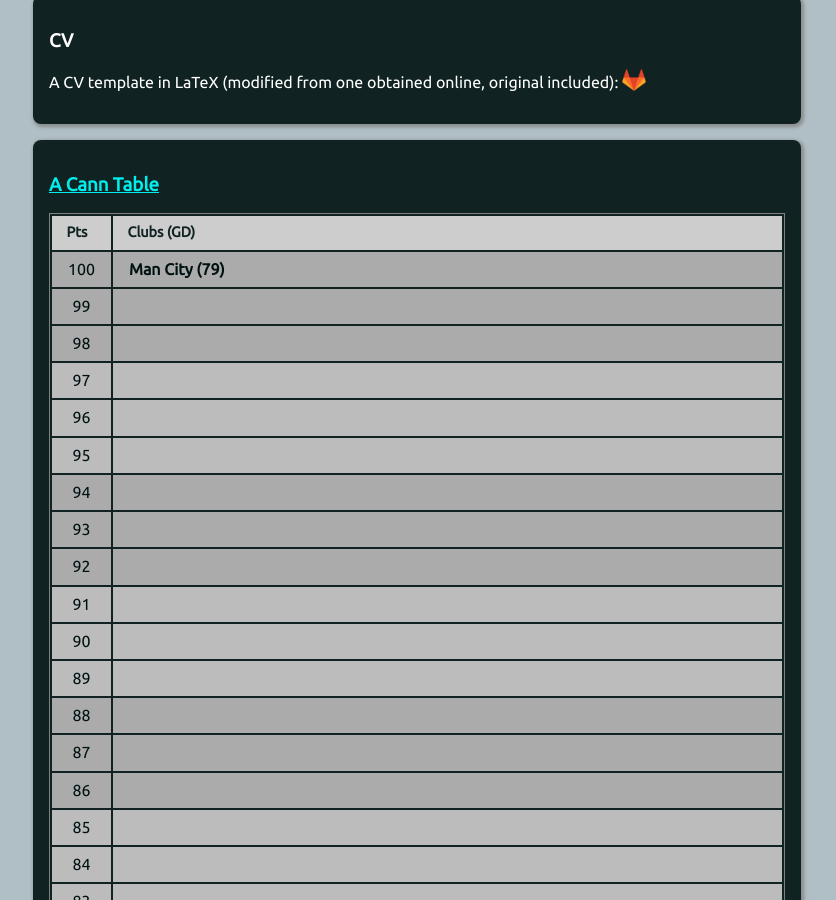
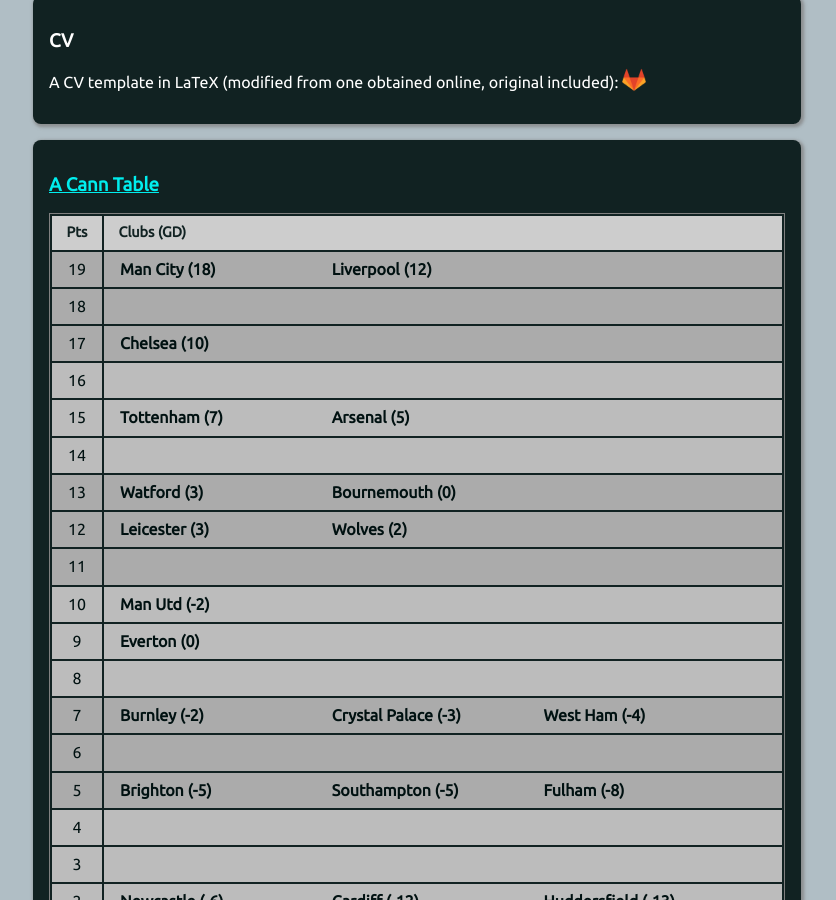
Before and after one commit to muru/muru.github.io, a Jekyll site: the page built from resources.md, in a window 1280 px wide and 900 px high, scrolled down 1556 px. Shown: the whole window, without its empty margins (223-1059 px from the left). Built offline with Jekyll 4.4.1, drawn with Linux system fonts in a browser that asks for light colours; some of the changed text lies outside the part shown.

Commit message:
updated cann-table: $(date)

```diff
--- a/cann-table.html
+++ b/cann-table.html
@@ -1,374 +1,114 @@
 <table id="cann-table">
 <thead> <th> Pts </th> <th> Clubs (GD) </th> </thead>
 	<tr class="cann-row-1">
-		<td class="cann-point"> 100 </td>
+		<td class="cann-point"> 19 </td>
 		<td class="cann-clubs">
-			<span class="club-name"> Man City (79) </span>
+			<span class="club-name"> Man City (18) </span>
+			<span class="club-name"> Liverpool (12) </span>
 		</td>
  	</tr>
 	<tr class="cann-row-1">
-		<td class="cann-point"> 99 </td>
+		<td class="cann-point"> 18 </td>
 		<td class="cann-clubs">
 		</td>
  	</tr>
 	<tr class="cann-row-1">
-		<td class="cann-point"> 98 </td>
+		<td class="cann-point"> 17 </td>
+		<td class="cann-clubs">
+			<span class="club-name"> Chelsea (10) </span>
+		</td>
+ 	</tr>
+	<tr class="cann-row-2">
+		<td class="cann-point"> 16 </td>
 		<td class="cann-clubs">
 		</td>
  	</tr>
 	<tr class="cann-row-2">
-		<td class="cann-point"> 97 </td>
+		<td class="cann-point"> 15 </td>
+		<td class="cann-clubs">
+			<span class="club-name"> Tottenham (7) </span>
+			<span class="club-name"> Arsenal (5) </span>
+		</td>
+ 	</tr>
+	<tr class="cann-row-2">
+		<td class="cann-point"> 14 </td>
+		<td class="cann-clubs">
+		</td>
+ 	</tr>
+	<tr class="cann-row-1">
+		<td class="cann-point"> 13 </td>
+		<td class="cann-clubs">
+			<span class="club-name"> Watford (3) </span>
+			<span class="club-name"> Bournemouth (0) </span>
+		</td>
+ 	</tr>
+	<tr class="cann-row-1">
+		<td class="cann-point"> 12 </td>
+		<td class="cann-clubs">
+			<span class="club-name"> Leicester (3) </span>
+			<span class="club-name"> Wolves (2) </span>
+		</td>
+ 	</tr>
+	<tr class="cann-row-1">
+		<td class="cann-point"> 11 </td>
 		<td class="cann-clubs">
 		</td>
  	</tr>
 	<tr class="cann-row-2">
-		<td class="cann-point"> 96 </td>
+		<td class="cann-point"> 10 </td>
+		<td class="cann-clubs">
+			<span class="club-name"> Man Utd (-2) </span>
+		</td>
+ 	</tr>
+	<tr class="cann-row-2">
+		<td class="cann-point"> 9 </td>
+		<td class="cann-clubs">
+			<span class="club-name"> Everton (0) </span>
+		</td>
+ 	</tr>
+	<tr class="cann-row-2">
+		<td class="cann-point"> 8 </td>
+		<td class="cann-clubs">
+		</td>
+ 	</tr>
+	<tr class="cann-row-1">
+		<td class="cann-point"> 7 </td>
+		<td class="cann-clubs">
+			<span class="club-name"> Burnley (-2) </span>
+			<span class="club-name"> Crystal Palace (-3) </span>
+			<span class="club-name"> West Ham (-4) </span>
+		</td>
+ 	</tr>
+	<tr class="cann-row-1">
+		<td class="cann-point"> 6 </td>
+		<td class="cann-clubs">
+		</td>
+ 	</tr>
+	<tr class="cann-row-1">
+		<td class="cann-point"> 5 </td>
+		<td class="cann-clubs">
+			<span class="club-name"> Brighton (-5) </span>
+			<span class="club-name"> Southampton (-5) </span>
+			<span class="club-name"> Fulham (-8) </span>
+		</td>
+ 	</tr>
+	<tr class="cann-row-2">
+		<td class="cann-point"> 4 </td>
 		<td class="cann-clubs">
 		</td>
  	</tr>
 	<tr class="cann-row-2">
-		<td class="cann-point"> 95 </td>
-		<td class="cann-clubs">
-		</td>
- 	</tr>
-	<tr class="cann-row-1">
-		<td class="cann-point"> 94 </td>
-		<td class="cann-clubs">
-		</td>
- 	</tr>
-	<tr class="cann-row-1">
-		<td class="cann-point"> 93 </td>
-		<td class="cann-clubs">
-		</td>
- 	</tr>
-	<tr class="cann-row-1">
-		<td class="cann-point"> 92 </td>
+		<td class="cann-point"> 3 </td>
 		<td class="cann-clubs">
 		</td>
  	</tr>
 	<tr class="cann-row-2">
-		<td class="cann-point"> 91 </td>
+		<td class="cann-point"> 2 </td>
 		<td class="cann-clubs">
-		</td>
- 	</tr>
-	<tr class="cann-row-2">
-		<td class="cann-point"> 90 </td>
-		<td class="cann-clubs">
-		</td>
- 	</tr>
-	<tr class="cann-row-2">
-		<td class="cann-point"> 89 </td>
-		<td class="cann-clubs">
-		</td>
- 	</tr>
-	<tr class="cann-row-1">
-		<td class="cann-point"> 88 </td>
-		<td class="cann-clubs">
-		</td>
- 	</tr>
-	<tr class="cann-row-1">
-		<td class="cann-point"> 87 </td>
-		<td class="cann-clubs">
-		</td>
- 	</tr>
-	<tr class="cann-row-1">
-		<td class="cann-point"> 86 </td>
-		<td class="cann-clubs">
-		</td>
- 	</tr>
-	<tr class="cann-row-2">
-		<td class="cann-point"> 85 </td>
-		<td class="cann-clubs">
-		</td>
- 	</tr>
-	<tr class="cann-row-2">
-		<td class="cann-point"> 84 </td>
-		<td class="cann-clubs">
-		</td>
- 	</tr>
-	<tr class="cann-row-2">
-		<td class="cann-point"> 83 </td>
-		<td class="cann-clubs">
-		</td>
- 	</tr>
-	<tr class="cann-row-1">
-		<td class="cann-point"> 82 </td>
-		<td class="cann-clubs">
-		</td>
- 	</tr>
-	<tr class="cann-row-1">
-		<td class="cann-point"> 81 </td>
-		<td class="cann-clubs">
-			<span class="club-name"> Man Utd (40) </span>
-		</td>
- 	</tr>
-	<tr class="cann-row-1">
-		<td class="cann-point"> 80 </td>
-		<td class="cann-clubs">
-		</td>
- 	</tr>
-	<tr class="cann-row-2">
-		<td class="cann-point"> 79 </td>
-		<td class="cann-clubs">
-		</td>
- 	</tr>
-	<tr class="cann-row-2">
-		<td class="cann-point"> 78 </td>
-		<td class="cann-clubs">
-		</td>
- 	</tr>
-	<tr class="cann-row-2">
-		<td class="cann-point"> 77 </td>
-		<td class="cann-clubs">
-			<span class="club-name"> Tottenham (38) </span>
-		</td>
- 	</tr>
-	<tr class="cann-row-1">
-		<td class="cann-point"> 76 </td>
-		<td class="cann-clubs">
-		</td>
- 	</tr>
-	<tr class="cann-row-1">
-		<td class="cann-point"> 75 </td>
-		<td class="cann-clubs">
-			<span class="club-name"> Liverpool (46) </span>
-		</td>
- 	</tr>
-	<tr class="cann-row-1">
-		<td class="cann-point"> 74 </td>
-		<td class="cann-clubs">
-		</td>
- 	</tr>
-	<tr class="cann-row-2">
-		<td class="cann-point"> 73 </td>
-		<td class="cann-clubs">
-		</td>
- 	</tr>
-	<tr class="cann-row-2">
-		<td class="cann-point"> 72 </td>
-		<td class="cann-clubs">
-		</td>
- 	</tr>
-	<tr class="cann-row-2">
-		<td class="cann-point"> 71 </td>
-		<td class="cann-clubs">
-		</td>
- 	</tr>
-	<tr class="cann-row-1">
-		<td class="cann-point"> 70 </td>
-		<td class="cann-clubs">
-			<span class="club-name"> Chelsea (24) </span>
-		</td>
- 	</tr>
-	<tr class="cann-row-1">
-		<td class="cann-point"> 69 </td>
-		<td class="cann-clubs">
-		</td>
- 	</tr>
-	<tr class="cann-row-1">
-		<td class="cann-point"> 68 </td>
-		<td class="cann-clubs">
-		</td>
- 	</tr>
-	<tr class="cann-row-2">
-		<td class="cann-point"> 67 </td>
-		<td class="cann-clubs">
-		</td>
- 	</tr>
-	<tr class="cann-row-2">
-		<td class="cann-point"> 66 </td>
-		<td class="cann-clubs">
-		</td>
- 	</tr>
-	<tr class="cann-row-2">
-		<td class="cann-point"> 65 </td>
-		<td class="cann-clubs">
-		</td>
- 	</tr>
-	<tr class="cann-row-1">
-		<td class="cann-point"> 64 </td>
-		<td class="cann-clubs">
-		</td>
- 	</tr>
-	<tr class="cann-row-1">
-		<td class="cann-point"> 63 </td>
-		<td class="cann-clubs">
-			<span class="club-name"> Arsenal (23) </span>
-		</td>
- 	</tr>
-	<tr class="cann-row-1">
-		<td class="cann-point"> 62 </td>
-		<td class="cann-clubs">
-		</td>
- 	</tr>
-	<tr class="cann-row-2">
-		<td class="cann-point"> 61 </td>
-		<td class="cann-clubs">
-		</td>
- 	</tr>
-	<tr class="cann-row-2">
-		<td class="cann-point"> 60 </td>
-		<td class="cann-clubs">
-		</td>
- 	</tr>
-	<tr class="cann-row-2">
-		<td class="cann-point"> 59 </td>
-		<td class="cann-clubs">
-		</td>
- 	</tr>
-	<tr class="cann-row-1">
-		<td class="cann-point"> 58 </td>
-		<td class="cann-clubs">
-		</td>
- 	</tr>
-	<tr class="cann-row-1">
-		<td class="cann-point"> 57 </td>
-		<td class="cann-clubs">
-		</td>
- 	</tr>
-	<tr class="cann-row-1">
-		<td class="cann-point"> 56 </td>
-		<td class="cann-clubs">
-		</td>
- 	</tr>
-	<tr class="cann-row-2">
-		<td class="cann-point"> 55 </td>
-		<td class="cann-clubs">
-		</td>
- 	</tr>
-	<tr class="cann-row-2">
-		<td class="cann-point"> 54 </td>
-		<td class="cann-clubs">
-			<span class="club-name"> Burnley (-3) </span>
-		</td>
- 	</tr>
-	<tr class="cann-row-2">
-		<td class="cann-point"> 53 </td>
-		<td class="cann-clubs">
-		</td>
- 	</tr>
-	<tr class="cann-row-1">
-		<td class="cann-point"> 52 </td>
-		<td class="cann-clubs">
-		</td>
- 	</tr>
-	<tr class="cann-row-1">
-		<td class="cann-point"> 51 </td>
-		<td class="cann-clubs">
-		</td>
- 	</tr>
-	<tr class="cann-row-1">
-		<td class="cann-point"> 50 </td>
-		<td class="cann-clubs">
-		</td>
- 	</tr>
-	<tr class="cann-row-2">
-		<td class="cann-point"> 49 </td>
-		<td class="cann-clubs">
-			<span class="club-name"> Everton (-14) </span>
-		</td>
- 	</tr>
-	<tr class="cann-row-2">
-		<td class="cann-point"> 48 </td>
-		<td class="cann-clubs">
-		</td>
- 	</tr>
-	<tr class="cann-row-2">
-		<td class="cann-point"> 47 </td>
-		<td class="cann-clubs">
-			<span class="club-name"> Leicester (-4) </span>
-		</td>
- 	</tr>
-	<tr class="cann-row-1">
-		<td class="cann-point"> 46 </td>
-		<td class="cann-clubs">
-		</td>
- 	</tr>
-	<tr class="cann-row-1">
-		<td class="cann-point"> 45 </td>
-		<td class="cann-clubs">
-		</td>
- 	</tr>
-	<tr class="cann-row-1">
-		<td class="cann-point"> 44 </td>
-		<td class="cann-clubs">
-			<span class="club-name"> Newcastle (-8) </span>
-			<span class="club-name"> Crystal Palace (-10) </span>
-			<span class="club-name"> Bournemouth (-16) </span>
-		</td>
- 	</tr>
-	<tr class="cann-row-2">
-		<td class="cann-point"> 43 </td>
-		<td class="cann-clubs">
-		</td>
- 	</tr>
-	<tr class="cann-row-2">
-		<td class="cann-point"> 42 </td>
-		<td class="cann-clubs">
-			<span class="club-name"> West Ham (-20) </span>
-		</td>
- 	</tr>
-	<tr class="cann-row-2">
-		<td class="cann-point"> 41 </td>
-		<td class="cann-clubs">
-			<span class="club-name"> Watford (-20) </span>
-		</td>
- 	</tr>
-	<tr class="cann-row-1">
-		<td class="cann-point"> 40 </td>
-		<td class="cann-clubs">
-			<span class="club-name"> Brighton (-20) </span>
-		</td>
- 	</tr>
-	<tr class="cann-row-1">
-		<td class="cann-point"> 39 </td>
-		<td class="cann-clubs">
-		</td>
- 	</tr>
-	<tr class="cann-row-1">
-		<td class="cann-point"> 38 </td>
-		<td class="cann-clubs">
-		</td>
- 	</tr>
-	<tr class="cann-row-2">
-		<td class="cann-point"> 37 </td>
-		<td class="cann-clubs">
-			<span class="club-name"> Huddersfield (-30) </span>
-		</td>
- 	</tr>
-	<tr class="cann-row-2">
-		<td class="cann-point"> 36 </td>
-		<td class="cann-clubs">
-			<span class="club-name"> Southampton (-19) </span>
-		</td>
- 	</tr>
-	<tr class="cann-row-2">
-		<td class="cann-point"> 35 </td>
-		<td class="cann-clubs">
-		</td>
- 	</tr>
-	<tr class="cann-row-1">
-		<td class="cann-point"> 34 </td>
-		<td class="cann-clubs">
-		</td>
- 	</tr>
-	<tr class="cann-row-1">
-		<td class="cann-point"> 33 </td>
-		<td class="cann-clubs">
-			<span class="club-name"> Swansea (-28) </span>
-			<span class="club-name"> Stoke (-33) </span>
-		</td>
- 	</tr>
-	<tr class="cann-row-1">
-		<td class="cann-point"> 32 </td>
-		<td class="cann-clubs">
-		</td>
- 	</tr>
-	<tr class="cann-row-2">
-		<td class="cann-point"> 31 </td>
-		<td class="cann-clubs">
-			<span class="club-name"> West Brom (-25) </span>
+			<span class="club-name"> Newcastle (-6) </span>
+			<span class="club-name"> Cardiff (-12) </span>
+			<span class="club-name"> Huddersfield (-13) </span>
 		</td>
  	</tr>
 </table>
-<span id="cann-gen-note"> Generated on  Monday, 11 June 2018 at 05:00 IST. </span>
+<span id="cann-gen-note"> Generated on  Friday, 05 October 2018 at 15:48 IST. </span>
```
